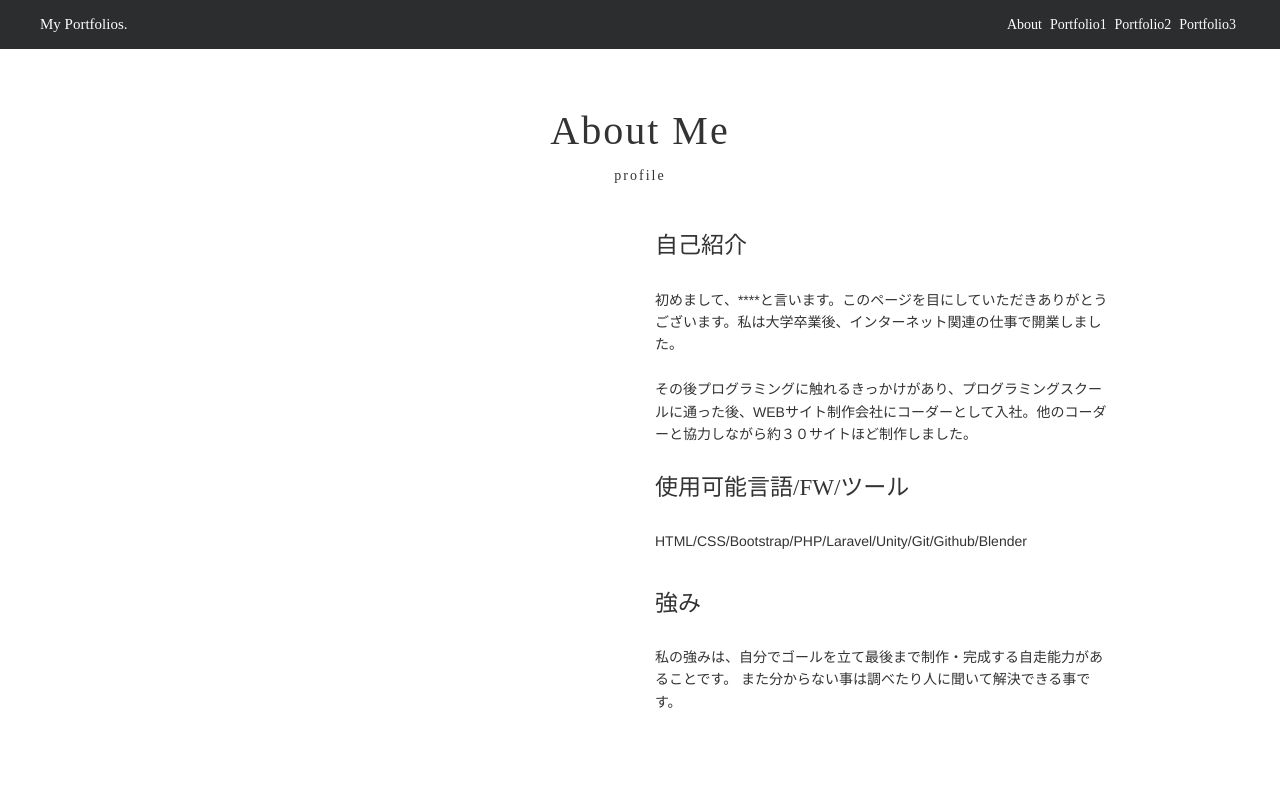
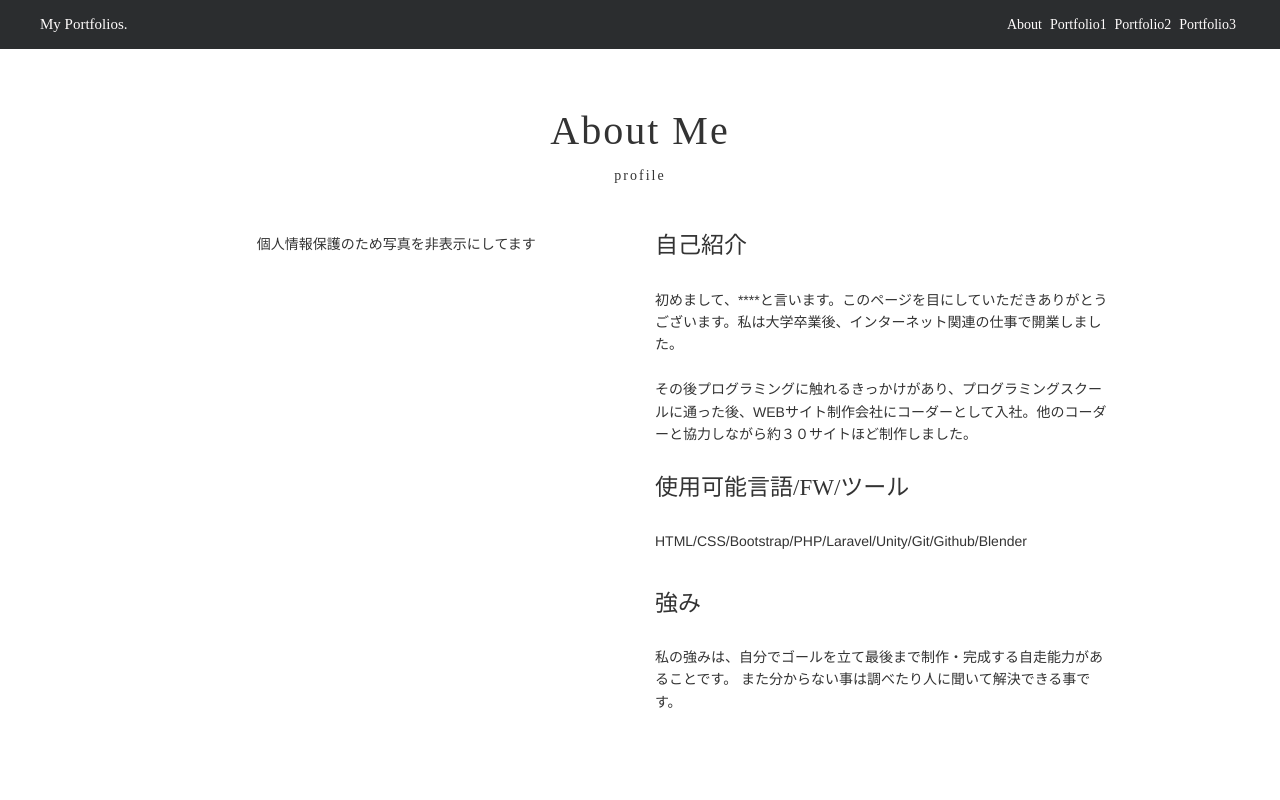
Before and after one commit to tropical-thunder/portfolio, a plain HTML site: page index.html in a window 1280 px wide. Shown: the top 800 px of the page. Drawn offline with nearby package versions, Linux system fonts and the light colour scheme.

Commit message:
Update index.html

```diff
--- a/index.html
+++ b/index.html
@@ -55,7 +55,7 @@
 				<div class="row">
 					<div class="col-sm-offset-1 col-sm-5">
 						<div class="img_box center">
-
+							<p>個人情報保護のため写真を非表示にしてます</p>
 						</div>
 					</div>
 					<div class="col-sm-5">
```
